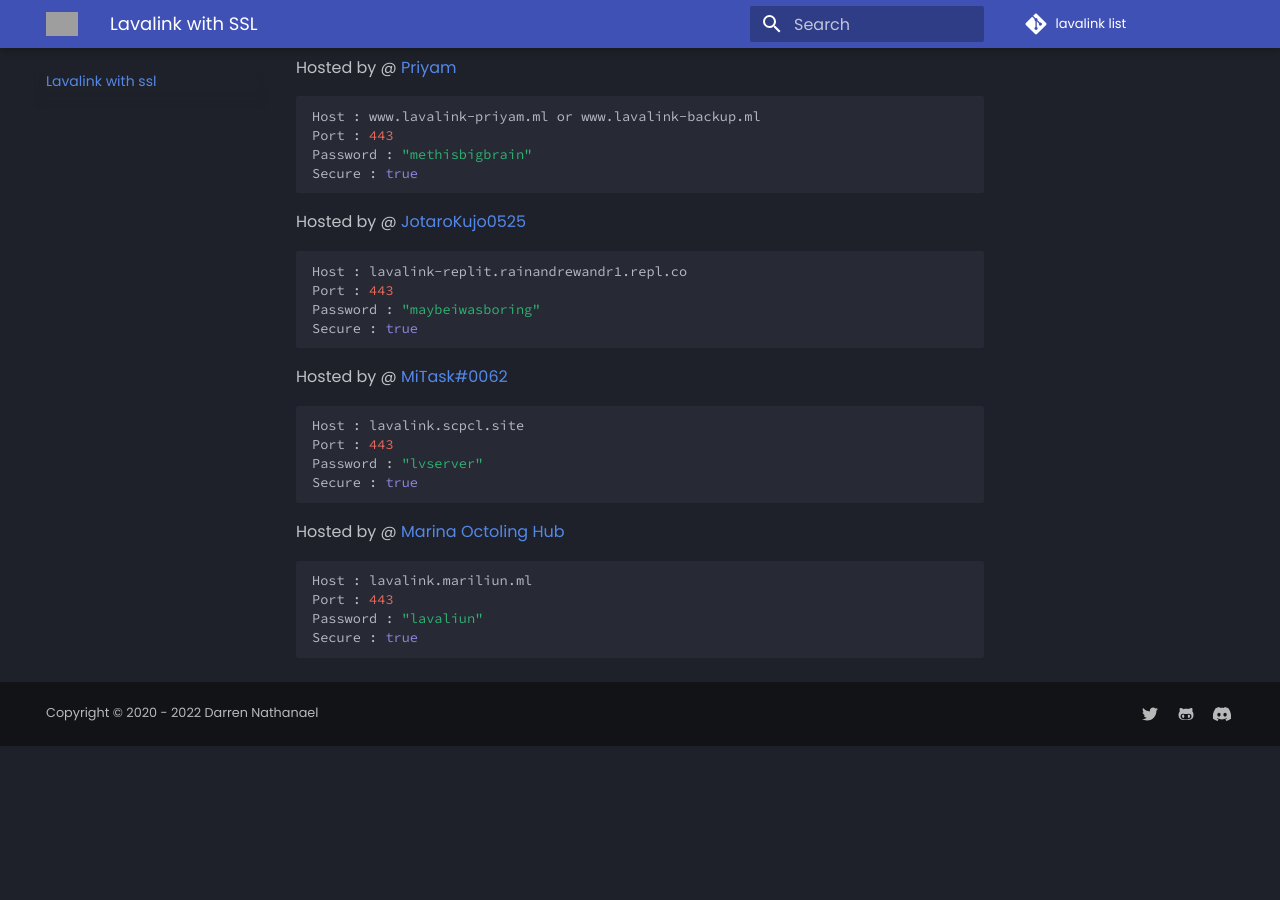
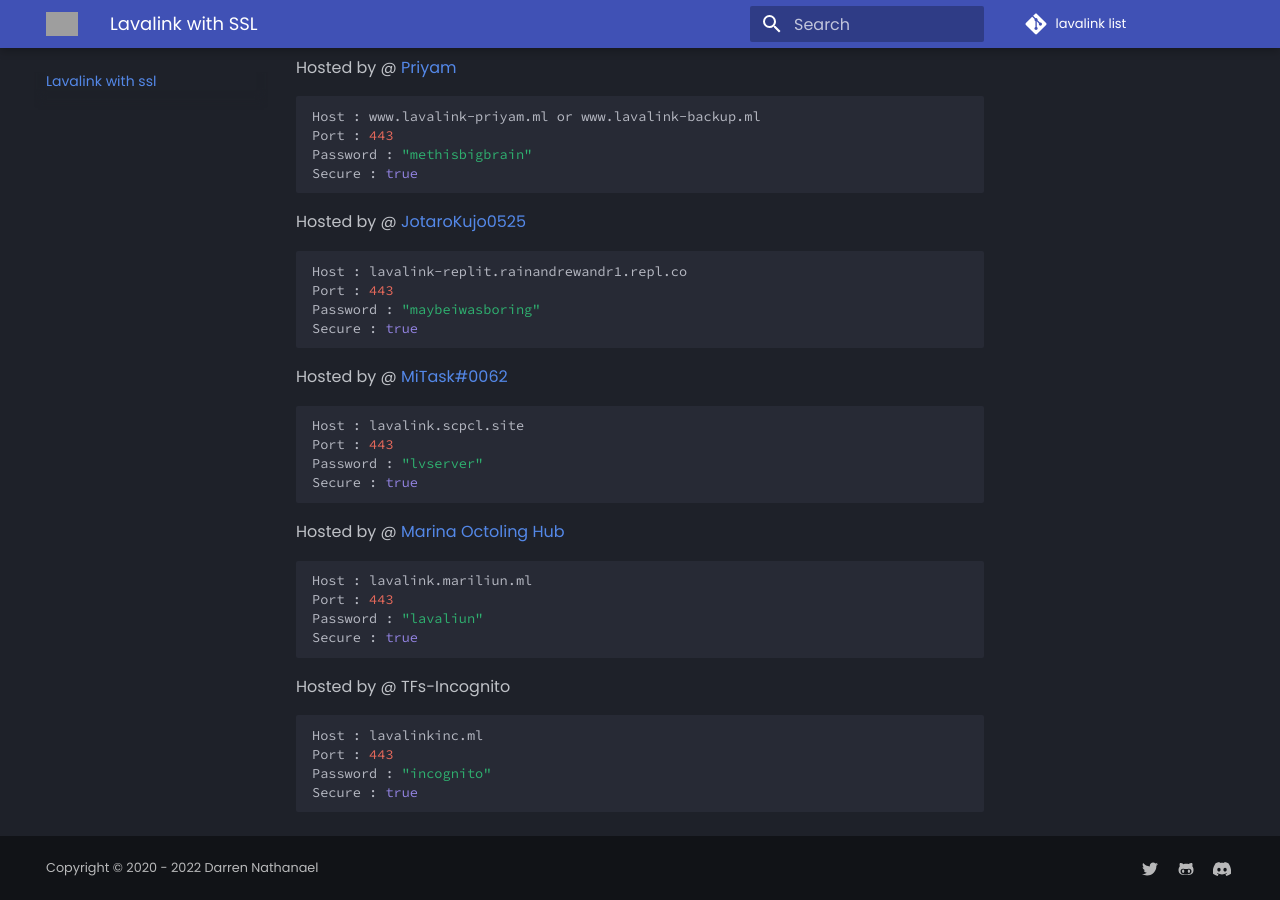
Before and after one commit to DarrenOfficial/lavalink-list, an MkDocs documentation site: the page built from docs/SSL/lavalink-with-ssl.md, in a window 1280 px wide and 900 px high, scrolled down 637 px. Built offline with MkDocs 1.6.1 and Material for MkDocs 9.7.7, drawn with Linux system fonts in a browser that asks for light colours; comment, search, counter and statistics services are not loaded; before the commit the page ends 1383 px from its top, so only the background shows below that; grey boxes are pictures that could not be loaded.

Commit message:
added lavalink-with-ssl.md (#52)

````diff
--- a/docs/SSL/lavalink-with-ssl.md
+++ b/docs/SSL/lavalink-with-ssl.md
@@ -54,3 +54,10 @@ Port : 443
 Password : "lavaliun"
 Secure : true
 ```
+Hosted by @ TFs-Incognito
+```bash
+Host : lavalinkinc.ml
+Port : 443
+Password : "incognito"
+Secure : true
+```
````
